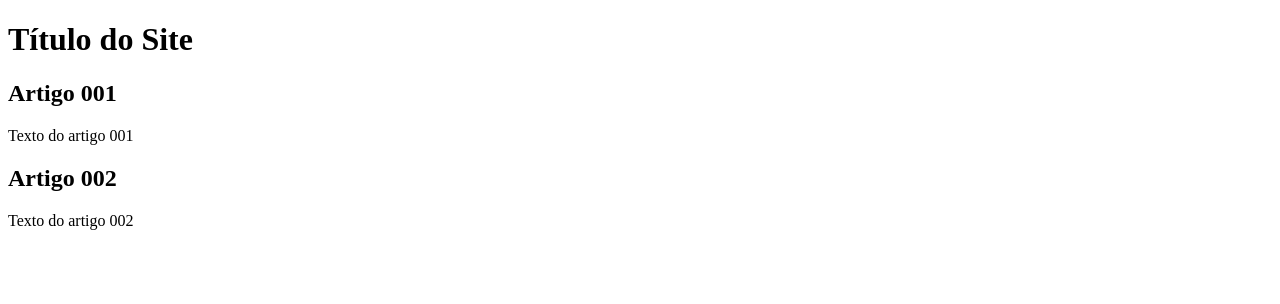
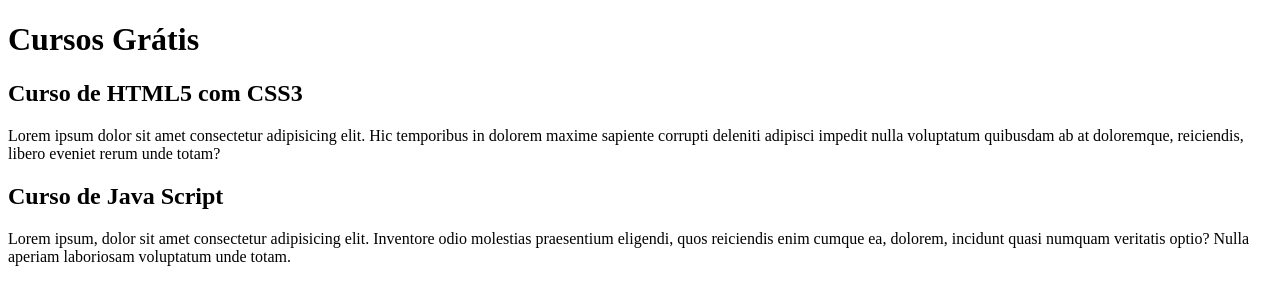
Before and after one commit to henriqueoffice/projeto-teste, a plain HTML site: page index.htm in a window 1280 px wide. Drawn offline with Linux system fonts and the light colour scheme.

Commit message:
comecei a escrever o conteudo

```diff
--- a/index.htm
+++ b/index.htm
@@ -7,15 +7,15 @@
 </head>
 <body>
     <main>
-        <h1>Título do Site</h1>
+        <h1>Cursos Grátis</h1>
     </main>
     <article>
-        <h2>Artigo 001</h2>
-        <p>Texto do artigo 001</p>
+        <h2>Curso de HTML5 com CSS3</h2>
+        <p>Lorem ipsum dolor sit amet consectetur adipisicing elit. Hic temporibus in dolorem maxime sapiente corrupti deleniti adipisci impedit nulla voluptatum quibusdam ab at doloremque, reiciendis, libero eveniet rerum unde totam?</p>
     </article>
     <article>
-        <h2>Artigo 002</h2>
-        <p>Texto do artigo 002</p>
+        <h2>Curso de Java Script</h2>
+        <p>Lorem ipsum, dolor sit amet consectetur adipisicing elit. Inventore odio molestias praesentium eligendi, quos reiciendis enim cumque ea, dolorem, incidunt quasi numquam veritatis optio? Nulla aperiam laboriosam voluptatum unde totam.</p>
     </article>
 </body>
 </html>
```
